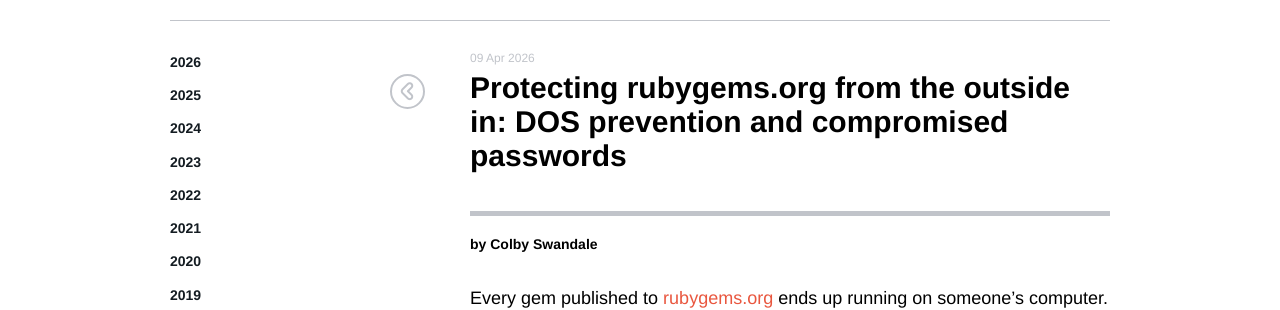
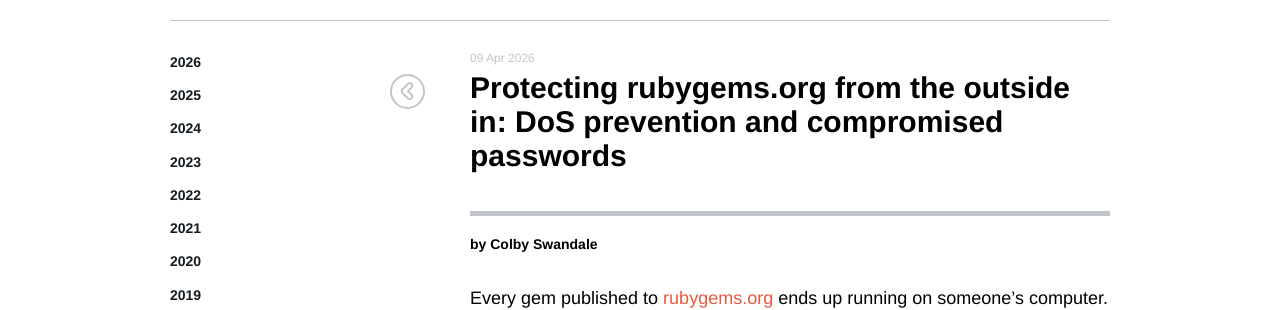
Before and after one commit to rubygems/rubygems.github.io, a Jekyll site: the page built from _posts/2026-04-09-protecting-rubygems-from-the-outside-in.md, in a window 1280 px wide and 900 px high. Shown: the part 186-496 px from the top of the window. Built offline with Jekyll 4.4.1, drawn with Linux system fonts in a browser that asks for light colours; comment, search, counter and statistics services are not loaded.

Commit message:
Apply suggestions from code review
Co-authored-by: Copilot <175728472+Copilot@users.noreply.github.com>

```diff
--- a/_posts/2026-04-09-protecting-rubygems-from-the-outside-in.md
+++ b/_posts/2026-04-09-protecting-rubygems-from-the-outside-in.md
@@ -1,5 +1,5 @@
 ---
-title: "Protecting rubygems.org from the outside in: DOS prevention and compromised passwords"
+title: "Protecting rubygems.org from the outside in: DoS prevention and compromised passwords"
 layout: post
 author: Colby Swandale
 author_email: colby@rubygems.org
```
